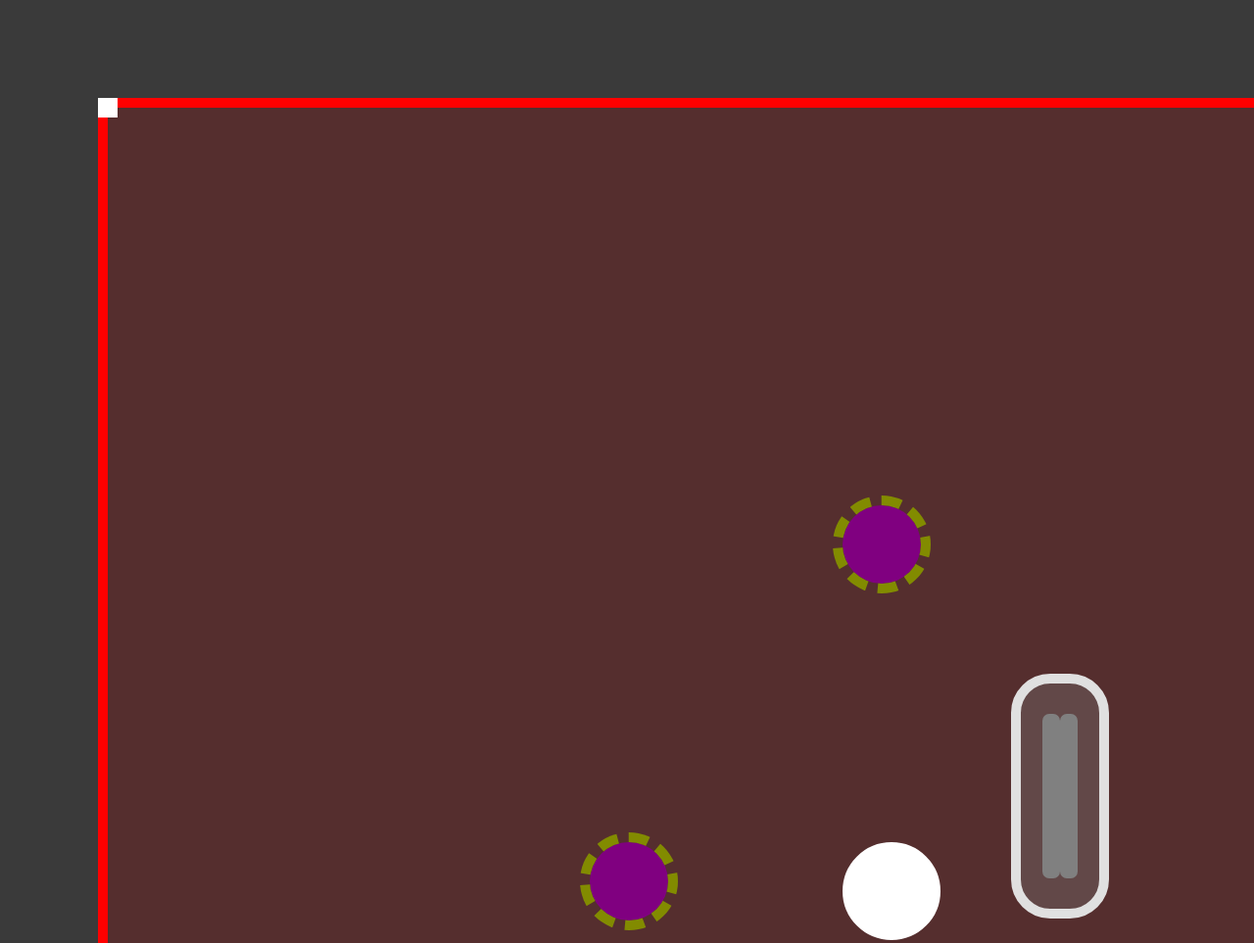
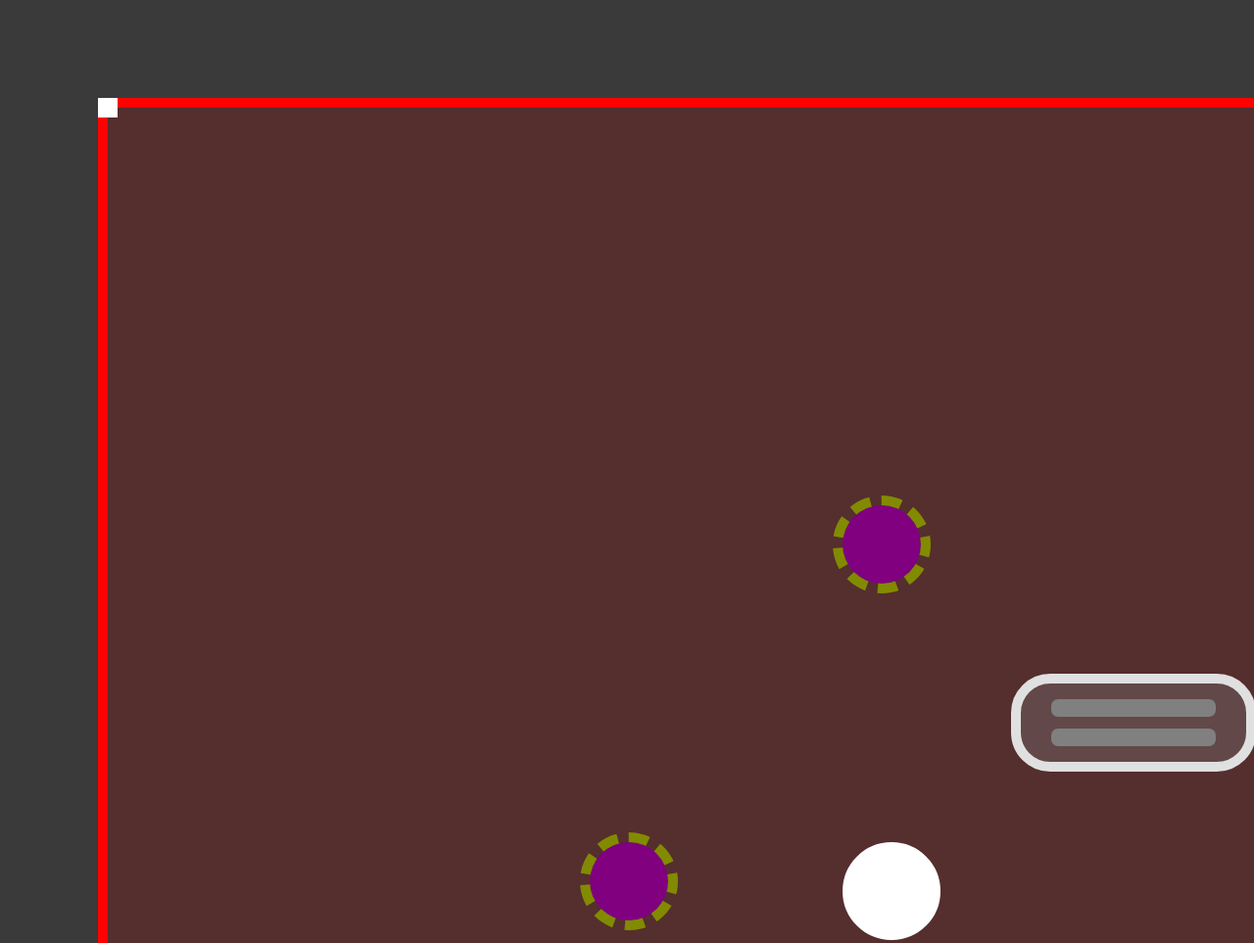
Before and after one commit to j4marcos/globuloBranco, a plain HTML site: page game.html in a window 1280 px wide. Shown: the top 963 px of the page at 98% size. Drawn offline with Linux system fonts and the light colour scheme.

Commit message:
correção

```diff
--- a/style.css
+++ b/style.css
@@ -114,12 +114,12 @@ height: 100%;
 .bacteria {
     position: absolute;
     background-color: rgba(128, 128, 128, 0.315);
-    width: 100px;
-    height: 250px;
+    width: 250px;
+    height: 100px;
     border: 10px solid rgb(224, 224, 224);
     border-radius: 40px;
     display: flex;
-    /* flex-wrap: wrap; */
+    flex-wrap: wrap;
     justify-content: center;
     align-items: center;
     box-sizing: border-box;
@@ -128,8 +128,8 @@ height: 100%;
 }
 
 .plasma {
-    width: 30%;
-    height: 80%;
+    width: 80%;
+    height: 30%;
     background-color: rgb(128, 128, 128);
     border-radius: 7px;
     z-index: -10;
```
